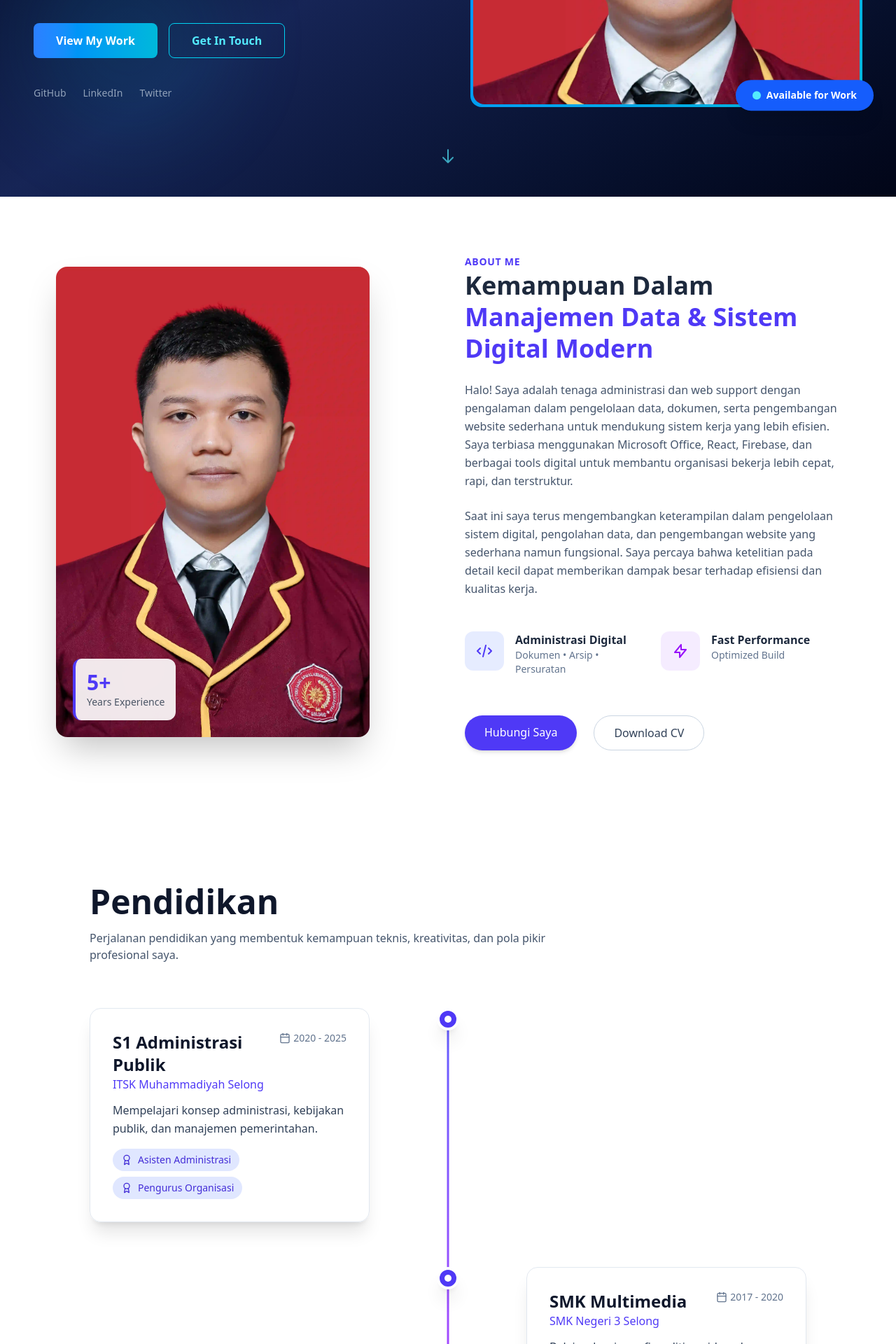
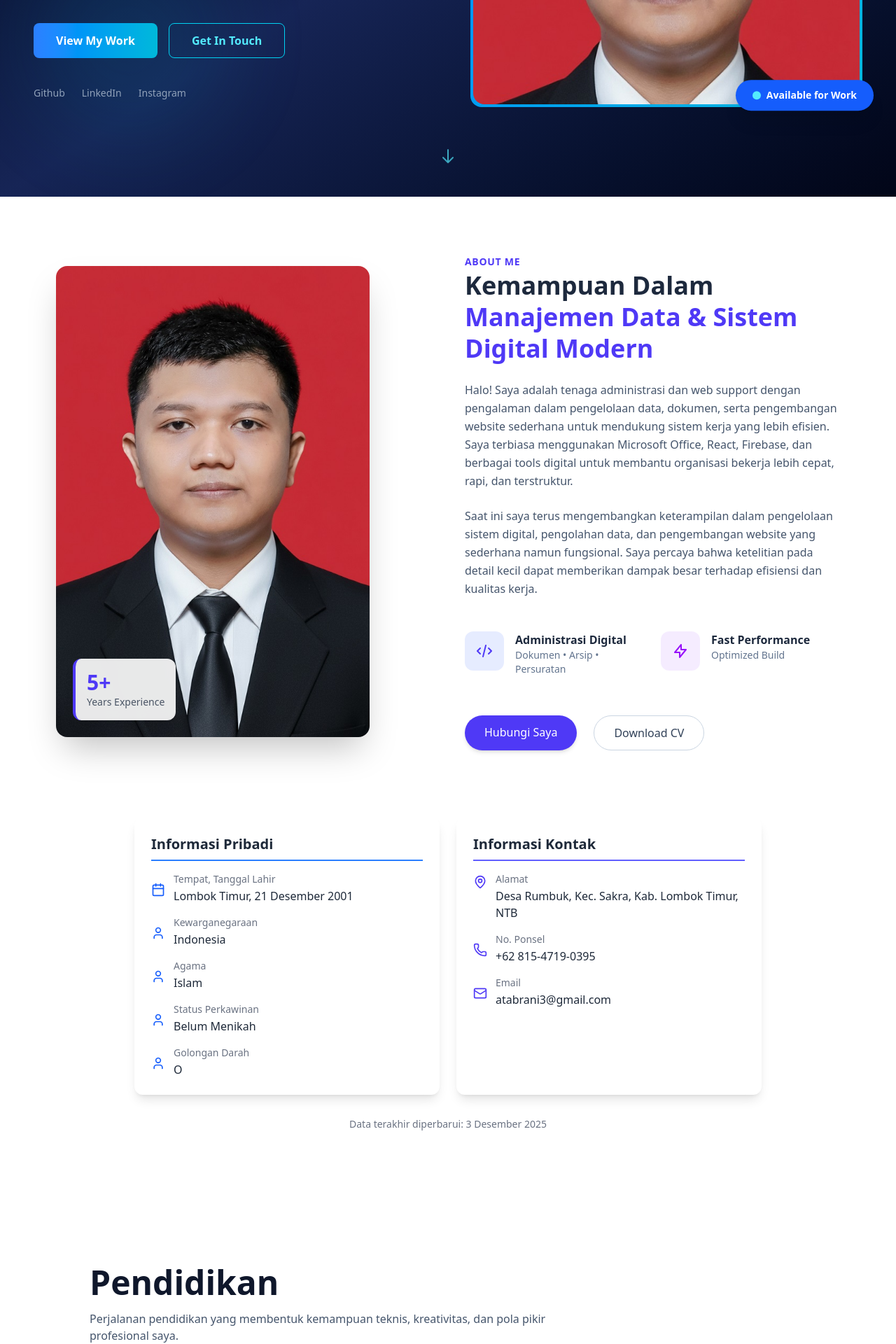
Before and after one commit to Smeagol03/myportfolio, a React (Vite) app: page / in a window 1280 px wide. Shown: the part 600-2520 px from the top of the page at 70% size. Built offline with nearby package versions, Linux system fonts and the light colour scheme.

Commit message:
menyempurnakan

```diff
--- a/src/komponen/About.jsx
+++ b/src/komponen/About.jsx
@@ -1,4 +1,5 @@
-import Bg from "/my.webp";
+import DataDiri from "./DataDiri";
+import Bg from "/pasAlpianTabrani.jpg";
 
 const About = () => {
   return (
@@ -139,6 +140,7 @@ const About = () => {
             </div>
           </div>
         </div>
+        <DataDiri />
       </div>
     </section>
   );
--- /dev/null
+++ b/src/komponen/DataDiri.jsx
@@ -0,0 +1,118 @@
+import { User, MapPin, Calendar, Phone, Mail } from "lucide-react";
+
+const DataDiri = () => {
+  const data = {
+    nama: "Alpian Tabrani",
+    tempatLahir: "Lombok Timur",
+    tanggalLahir: "21 Desember 2001",
+    alamat: "Desa Rumbuk, Kec. Sakra, Kab. Lombok Timur, NTB",
+    noPonsel: "+62 815-4719-0395",
+    email: "atabrani3@gmail.com",
+    kewarganegaraan: "Indonesia",
+    agama: "Islam",
+    statusPerkawinan: "Belum Menikah",
+    golonganDarah: "O",
+  };
+
+  return (
+    <div className="mt-16 md:mt-24">
+      <div className="max-w-4xl mx-auto">
+        {/* Main Content */}
+        <div className="grid md:grid-cols-2 gap-6">
+          {/* Informasi Pribadi */}
+          <div className="bg-white rounded-xl shadow-lg p-6 hover:shadow-xl transition-shadow duration-300">
+            <h2 className="text-xl font-bold text-gray-800 mb-4 pb-2 border-b-2 border-blue-500">
+              Informasi Pribadi
+            </h2>
+
+            <div className="space-y-4">
+              <InfoItem
+                icon={<Calendar className="w-5 h-5 text-blue-600" />}
+                label="Tempat, Tanggal Lahir"
+                value={`${data.tempatLahir}, ${data.tanggalLahir}`}
+              />
+
+              <InfoItem
+                icon={<User className="w-5 h-5 text-blue-600" />}
+                label="Kewarganegaraan"
+                value={data.kewarganegaraan}
+              />
+
+              <InfoItem
+                icon={<User className="w-5 h-5 text-blue-600" />}
+                label="Agama"
+                value={data.agama}
+              />
+
+              <InfoItem
+                icon={<User className="w-5 h-5 text-blue-600" />}
+                label="Status Perkawinan"
+                value={data.statusPerkawinan}
+              />
+
+              <InfoItem
+                icon={<User className="w-5 h-5 text-blue-600" />}
+                label="Golongan Darah"
+                value={data.golonganDarah}
+              />
+            </div>
+          </div>
+
+          {/* Informasi Kontak */}
+          <div className="bg-white rounded-xl shadow-lg p-6 hover:shadow-xl transition-shadow duration-300">
+            <h2 className="text-xl font-bold text-gray-800 mb-4 pb-2 border-b-2 border-indigo-500">
+              Informasi Kontak
+            </h2>
+
+            <div className="space-y-4">
+              <InfoItem
+                icon={<MapPin className="w-5 h-5 text-indigo-600" />}
+                label="Alamat"
+                value={data.alamat}
+                multiline
+              />
+
+              <InfoItem
+                icon={<Phone className="w-5 h-5 text-indigo-600" />}
+                label="No. Ponsel"
+                value={data.noPonsel}
+              />
+
+              <InfoItem
+                icon={<Mail className="w-5 h-5 text-indigo-600" />}
+                label="Email"
+                value={data.email}
+              />
+            </div>
+          </div>
+        </div>
+
+        {/* Footer */}
+        <div className="mt-8 text-center text-gray-500 text-sm">
+          <p>
+            Data terakhir diperbarui:{" "}
+            {new Date().toLocaleDateString("id-ID", {
+              year: "numeric",
+              month: "long",
+              day: "numeric",
+            })}
+          </p>
+        </div>
+      </div>
+    </div>
+  );
+};
+
+const InfoItem = ({ icon, label, value, multiline }) => {
+  return (
+    <div className={`flex gap-3 ${multiline ? "items-start" : "items-center"}`}>
+      <div className="shrink-0 mt-1">{icon}</div>
+      <div className="flex-1">
+        <p className="text-sm text-gray-500 font-medium">{label}</p>
+        <p className="text-gray-800 font-medium mt-0.5">{value}</p>
+      </div>
+    </div>
+  );
+};
+
+export default DataDiri;
--- a/src/komponen/Hero.jsx
+++ b/src/komponen/Hero.jsx
@@ -1,11 +1,16 @@
 import { useState, useEffect } from "react";
-import Bg from "/my.webp";
+import Bg from "/pasAlpianTabrani.jpg";
 
 const Hero = () => {
   const nama = "Alpian Tabrani";
   const role = "Administrative & Web Support";
   const deskrisi =
     "I support organizations in managing data, documents, and digital systems while also building responsive websites using modern tools like React, Firebase, and Microsoft Office. I am detail-oriented, organized, and ready to contribute to an efficient work environment.";
+  const GitHubLink = "https://github.com/Smeagol03";
+  const LinkedInLink = "https://www.linkedin.com/in/alpian-tabrani-b83455275/";
+  const InstagramLink =
+    "https://www.instagram.com/npc_alpiant?igsh=ZjZrNjV5dHU3bzh6";
+
   const [isVisible, setIsVisible] = useState(false);
   const handleCTAclick = () => {
     // Scroll to Projects section
@@ -84,15 +89,27 @@ const Hero = () => {
 
             {/* Social Links */}
             <div className="flex gap-6 mt-10">
-              {["GitHub", "LinkedIn", "Twitter"].map((social, index) => (
-                <a
-                  key={index}
-                  href="#"
-                  className="text-slate-400 hover:text-cyan-300 transition-colors duration-200 text-sm font-medium"
-                >
-                  {social}
-                </a>
-              ))}
+              <a
+                href={GitHubLink}
+                target="_blank"
+                className="text-slate-400 hover:text-cyan-300 transition-colors duration-200 text-sm font-medium"
+              >
+                Github
+              </a>
+              <a
+                href={LinkedInLink}
+                target="_blank"
+                className="text-slate-400 hover:text-cyan-300 transition-colors duration-200 text-sm font-medium"
+              >
+                LinkedIn
+              </a>
+              <a
+                href={InstagramLink}
+                target="_blank"
+                className="text-slate-400 hover:text-cyan-300 transition-colors duration-200 text-sm font-medium"
+              >
+                Instagram
+              </a>
             </div>
           </div>
 
--- a/src/komponen/Pendidikan.jsx
+++ b/src/komponen/Pendidikan.jsx
@@ -5,7 +5,7 @@ import { Calendar, Award } from "lucide-react";
 const educationData = [
   {
     level: "S1 Administrasi Publik",
-    school: "ITSK Muhammadiyah Selong",
+    school: "ITSKes Muhammadiyah Selong",
     year: "2020 - 2025",
     description:
       "Mempelajari konsep administrasi, kebijakan publik, dan manajemen pemerintahan.",
```
Also changed, not shown: public/pasAlpianTabrani.jpg (added).
